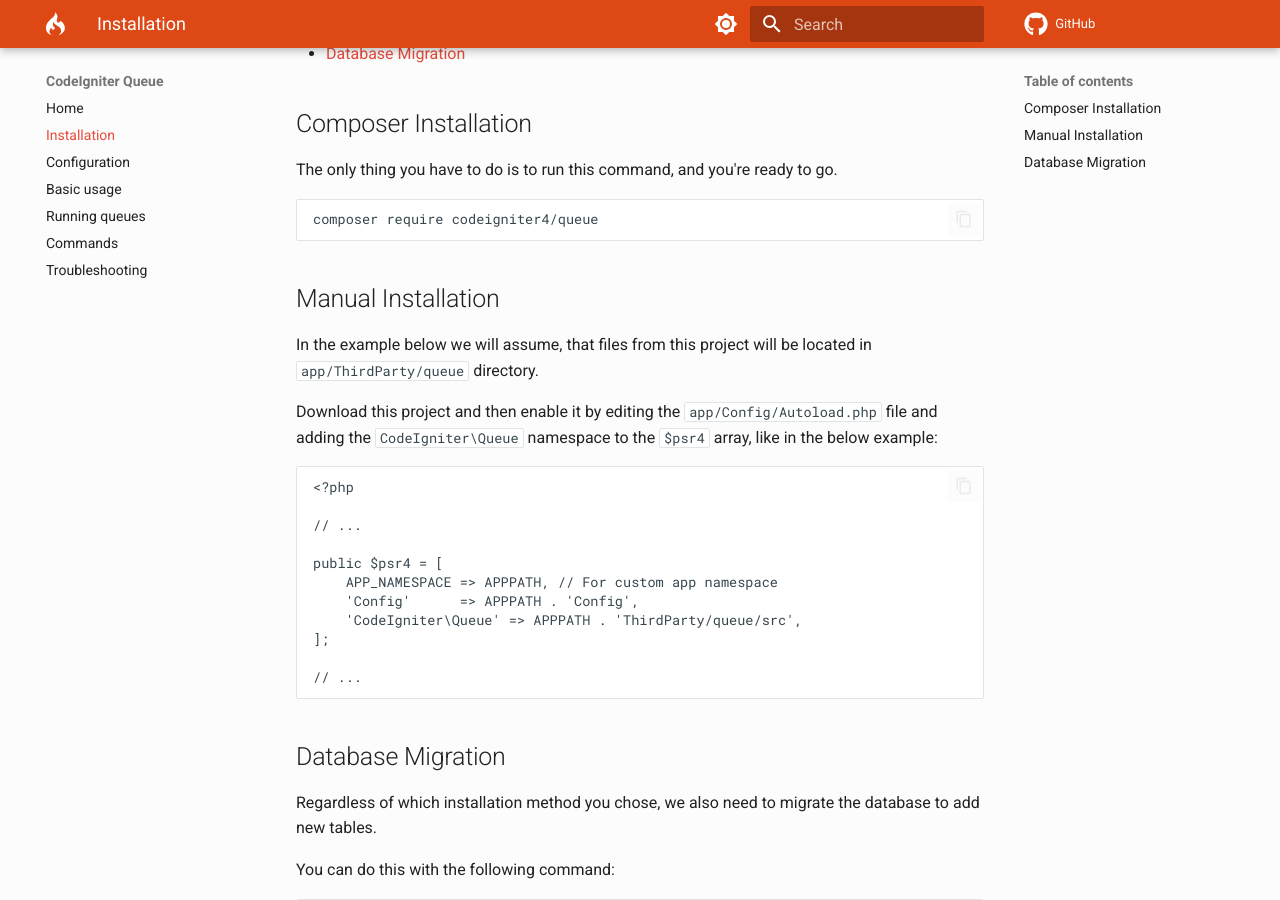
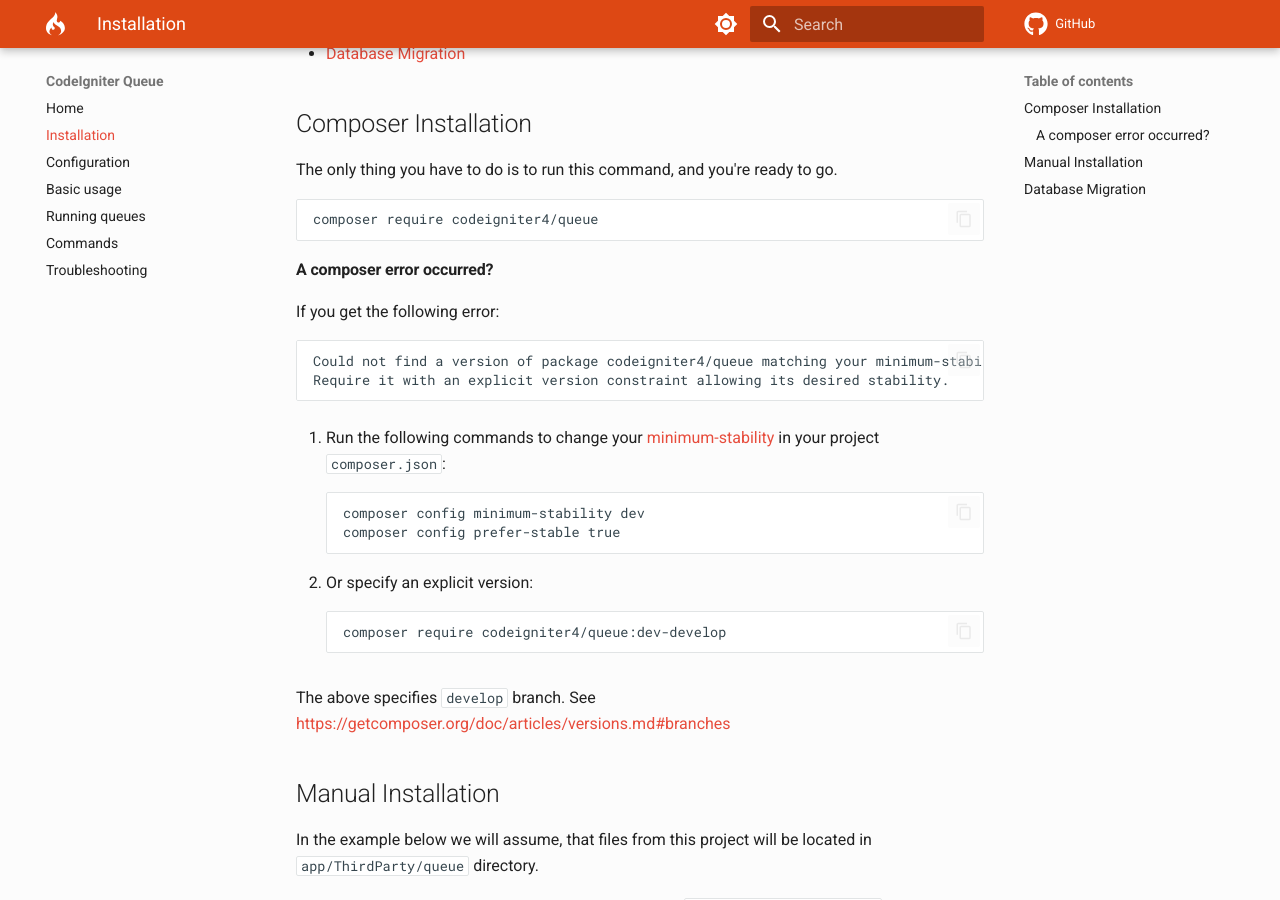
Before and after one commit to codeigniter4/queue, an MkDocs documentation site: the page built from docs/installation.md, in a window 1280 px wide and 900 px high, scrolled down 206 px. Built offline with MkDocs 1.6.1 and Material for MkDocs 9.7.7, drawn with Linux system fonts in a browser that asks for light colours; comment, search, counter and statistics services are not loaded; a style sheet for code colours, icons or effects is not loaded.

Commit message:
docs: add composer minimum-stability instructions

````diff
--- a/docs/installation.md
+++ b/docs/installation.md
@@ -9,6 +9,31 @@
 The only thing you have to do is to run this command, and you're ready to go.
 
     composer require codeigniter4/queue
+
+#### A composer error occurred?
+
+If you get the following error:
+
+```console
+Could not find a version of package codeigniter4/queue matching your minimum-stability (stable).
+Require it with an explicit version constraint allowing its desired stability.
+```
+
+1. Run the following commands to change your [minimum-stability](https://getcomposer.org/doc/articles/versions.md#minimum-stability) in your project `composer.json`:
+
+    ```console
+    composer config minimum-stability dev
+    composer config prefer-stable true
+    ```
+
+2. Or specify an explicit version:
+
+    ```console
+    composer require codeigniter4/queue:dev-develop
+    ```
+
+   The above specifies `develop` branch.
+   See <https://getcomposer.org/doc/articles/versions.md#branches>
 
 ## Manual Installation
 
````
Also changed, not shown: docs/troubleshooting.md (+4 -0 lines).
